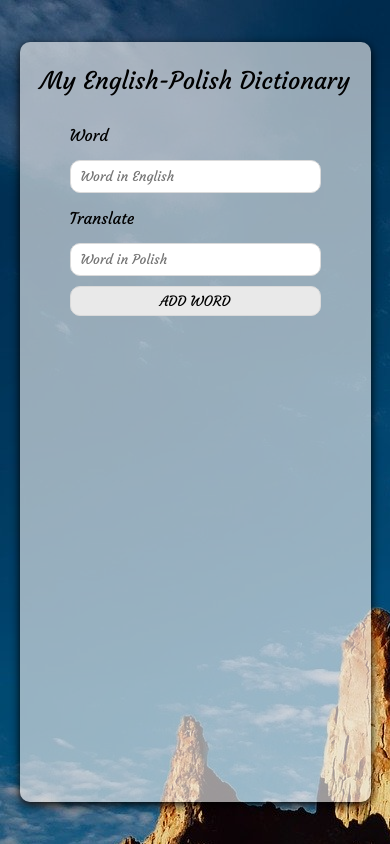
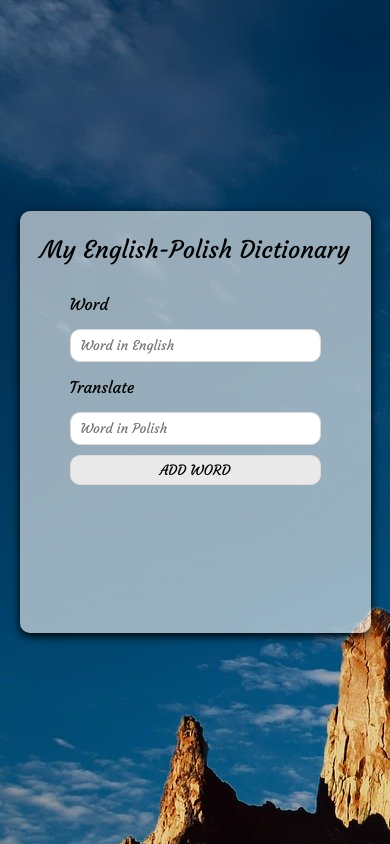
Before and after one commit to andymtv/engpoldictionary, a plain HTML site: page index.html in a window 390 px wide. Drawn offline with Linux system fonts and the light colour scheme.

Commit message:
Changed some styles...

```diff
--- a/css/style.css
+++ b/css/style.css
@@ -139,3 +139,10 @@ input {
         margin: 0px 50px;
     }
 }
+
+
+@media screen and (max-width: 1080px){
+    .main{
+        height: 50%;
+    }
+}
```
